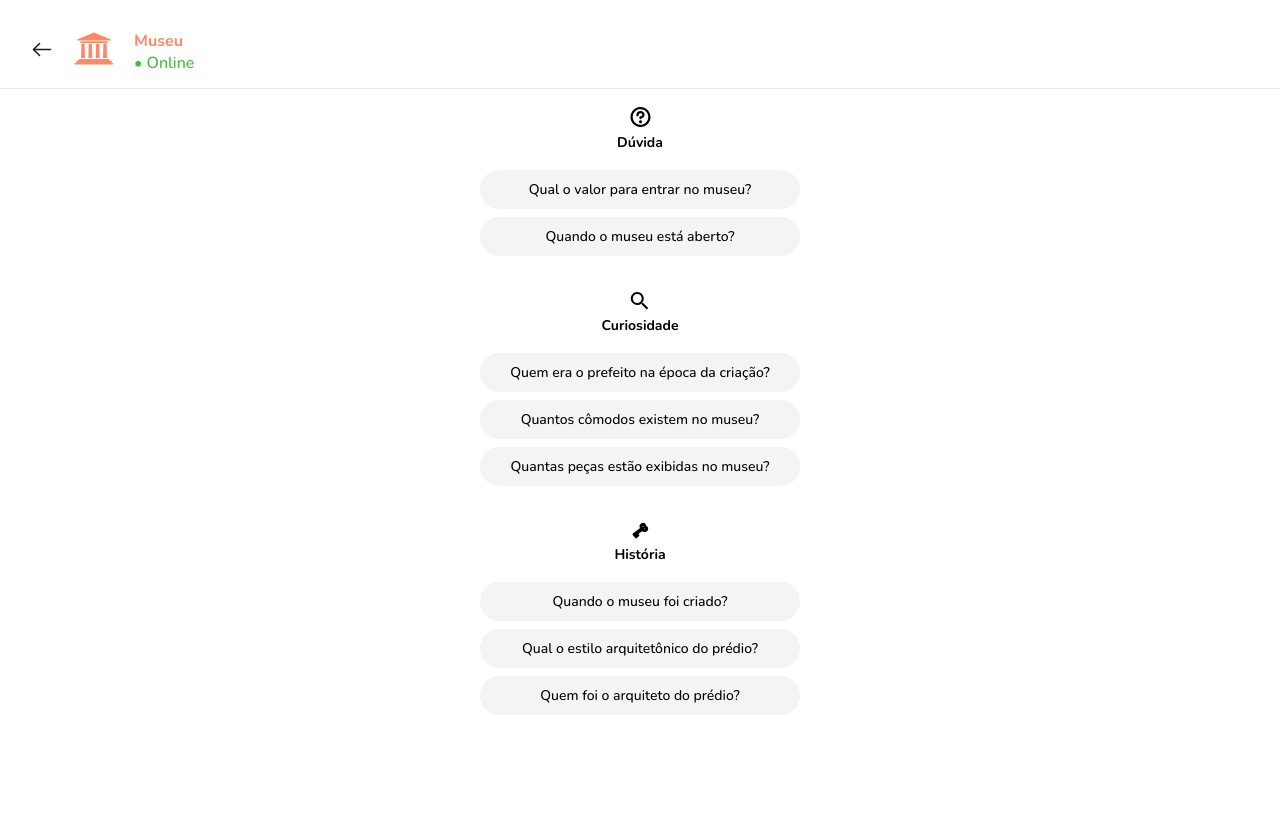
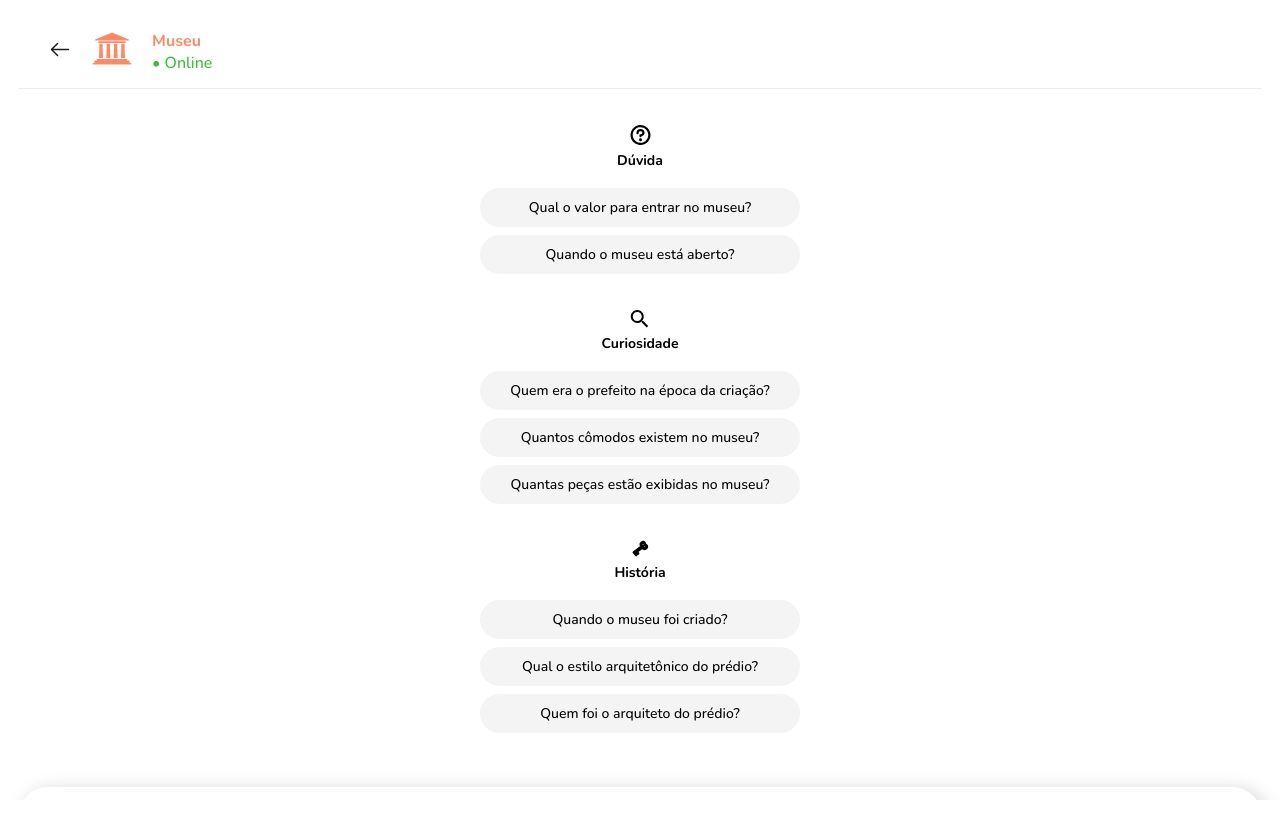
Before and after one commit to dijairJunior/chatbot-museu-frontend, an Angular app: page /chat in a window 1280 px wide. Shown: the top 838 px of the page. After the commit the page ends 800 px from the top, so only its background shows below. Built offline with nearby package versions, Linux system fonts and the light colour scheme.

Commit message:
config
feat: corrections to the code in general

```diff
--- /dev/null
+++ b/src/app/icons/send/send.component.html
@@ -0,0 +1,3 @@
+<svg width="24" height="24" viewBox="0 0 24 24" fill="none" xmlns="http://www.w3.org/2000/svg">
+    <path d="M18.07 8.51001L9.51002 4.23001C3.76002 1.35001 1.40002 3.71001 4.28002 9.46001L5.15002 11.2C5.40002 11.71 5.40002 12.3 5.15002 12.81L4.28002 14.54C1.40002 20.29 3.75002 22.65 9.51002 19.77L18.07 15.49C21.91 13.57 21.91 10.43 18.07 8.51001ZM14.84 12.75H9.44002C9.03002 12.75 8.69002 12.41 8.69002 12C8.69002 11.59 9.03002 11.25 9.44002 11.25H14.84C15.25 11.25 15.59 11.59 15.59 12C15.59 12.41 15.25 12.75 14.84 12.75Z" fill="#FF8966"/>
+</svg>
--- a/src/app/pages/chat/chat.component.html
+++ b/src/app/pages/chat/chat.component.html
@@ -17,11 +17,18 @@
     <section class="chat-content">
 
         <chat-suggestions
-        (questionSelected)="sendSuggestedQuestion($event)"
+        (questionSelected)="sendSuggested($event)"
         *ngIf="messages.length < 1">
         </chat-suggestions>
 
         <chat-dialog [messages]="messages"></chat-dialog>
 
     </section>
+
+    <form [formGroup]="chatForm">
+        <input placeholder="Escreva sua mensagem aqui" type="text" id="name" formControlName="message"/>
+        <button (click)="submit()">
+            <icon-send></icon-send>
+        </button>
+    </form>
 </main>
--- a/src/app/pages/chat/chat.component.scss
+++ b/src/app/pages/chat/chat.component.scss
@@ -1,5 +1,11 @@
 .chat-wrapper{
-    height: 90%;
+    height: 100%;
+    max-height: 100vh;
+    overflow: hidden;
+    display: flex;
+    flex-direction: column;
+    padding: 0 18px 36px 18px;
+    gap: 18px;
 
     header{
         display: flex;
@@ -37,4 +43,26 @@
         height: 100%;
         padding: 18px 30px 36px 30px;
     }
+
+    form {
+        border-radius: 30px;
+        box-shadow: 5px 4px 20px rgba(0, 0, 0, 0.2);
+        color: var(--text-secondary);
+        display: flex;
+        align-items: center;
+        padding: 18px 22px;
+
+        input {
+            width: 90%;
+        }
+
+        button {
+            height: 24px;
+        }
+
+        input, button {
+            border: none;
+            background-color: transparent;
+        }
+    }
 }
--- a/src/app/pages/chat/chat.component.ts
+++ b/src/app/pages/chat/chat.component.ts
@@ -7,6 +7,8 @@ import { Message } from '../../types/message.type';
 import { ChatDialogComponent } from '../../components/chat-dialog/chat-dialog.component';
 import { MessageService } from '../../services/message.service';
 import { HttpClientModule } from '@angular/common/http';
+import { SendComponent } from '../../icons/send/send.component';
+import { FormControl, FormGroup, ReactiveFormsModule, Validators } from '@angular/forms';
 
 @Component({
   selector: 'app-chat',
@@ -15,8 +17,10 @@ import { HttpClientModule } from '@angular/common/http';
     CommonModule,
     MuseumComponent,
     ArrowLeftComponent,
+    SendComponent,
     ChatSuggestionsComponent,
-    ChatDialogComponent
+    ChatDialogComponent,
+    ReactiveFormsModule
   ],
 
   providers: [
@@ -28,15 +32,38 @@ import { HttpClientModule } from '@angular/common/http';
 })
 
 export class ChatComponent {
-  messages: Message[] = JSON.parse(localStorage.getItem("messages") ?? "[]")
+  messages: Message[] = [];
+  chatForm!: FormGroup;
 
-  constructor(private service: MessageService) {}
+  sendSuggested(question: string) {
+    this.messages.push({
+      type: 'request',
+      message: question
+    })
+  }
+
+    constructor(private service: MessageService) {
+      this.chatForm = new FormGroup({
+        message: new FormControl('', [Validators.required])
+      });
+    }
+
+    ngAfterViewInit(): void {
+      if (typeof localStorage !== 'undefined') {
+        this.messages = JSON.parse(localStorage.getItem("messages") ?? "[]");
+      }
+    }
 
     updateLocalStoarage() {
       localStorage.setItem("messages", JSON.stringify(this.messages))
     }
 
-  sendSuggestedQuestion(question: string){
+    submit(){
+      this.sendNewMessage(this.chatForm.value.message);
+      this.chatForm.reset();
+    }
+
+    sendNewMessage(question: string){
       this.messages.push({
         type: 'request',
         message: question
@@ -57,4 +84,5 @@ export class ChatComponent {
         }
       })
     }
+
 }
--- a/src/app/services/message.service.ts
+++ b/src/app/services/message.service.ts
@@ -2,18 +2,19 @@ import { HttpClient } from '@angular/common/http';
 import { Injectable } from '@angular/core';
 import { Observable } from 'rxjs';
 import { MessageResponse } from '../types/message-response.type';
+import { env } from '../../environments/environment';
 
 @Injectable({
   providedIn: 'root'
 })
 export class MessageService {
-  private endpointUrl = 'https://jdzrrnv67dcnspexppkqyugwli0iaykg.lambda-url.us-east-1.on.aws/';
+  private endpointUrl = 'https';
 
   constructor(private http: HttpClient) { }
 
   send(message: string): Observable<MessageResponse>{
     const data = { message };
 
-    return this.http.post<MessageResponse>(this.endpointUrl, data);
+    return this.http.post<MessageResponse>(env.apiUrl, data);
   }
 }
--- /dev/null
+++ b/src/environments/environment.ts
@@ -0,0 +1,3 @@
+export const env = {
+    apiUrl: "http://localhost:8080/api/chat"
+}
```
Also changed, not shown: src/app/icons/send/send.component.ts (added, +11 -0 lines). Lines whose indentation alone changed are shown as unchanged.
